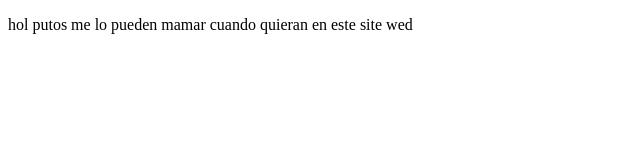
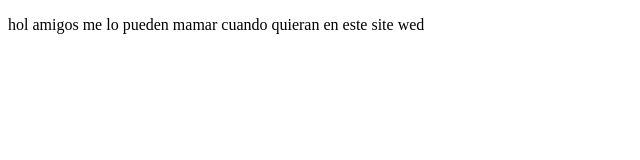
Before and after one commit to wladymircasanova/proyectodemo, a plain HTML site: page index.html in a window 1280 px wide. Shown: the full height of the page, 0-640 px from the left. Drawn offline with Linux system fonts and the light colour scheme.

Commit message:
cambios amigos

```diff
--- a/index.html
+++ b/index.html
@@ -8,7 +8,7 @@
 </head>
 <body>
     <p>
-        hol putos me lo pueden mamar cuando quieran
+        hol amigos me lo pueden mamar cuando quieran
         en este site wed
     </p>
 </body>
```
